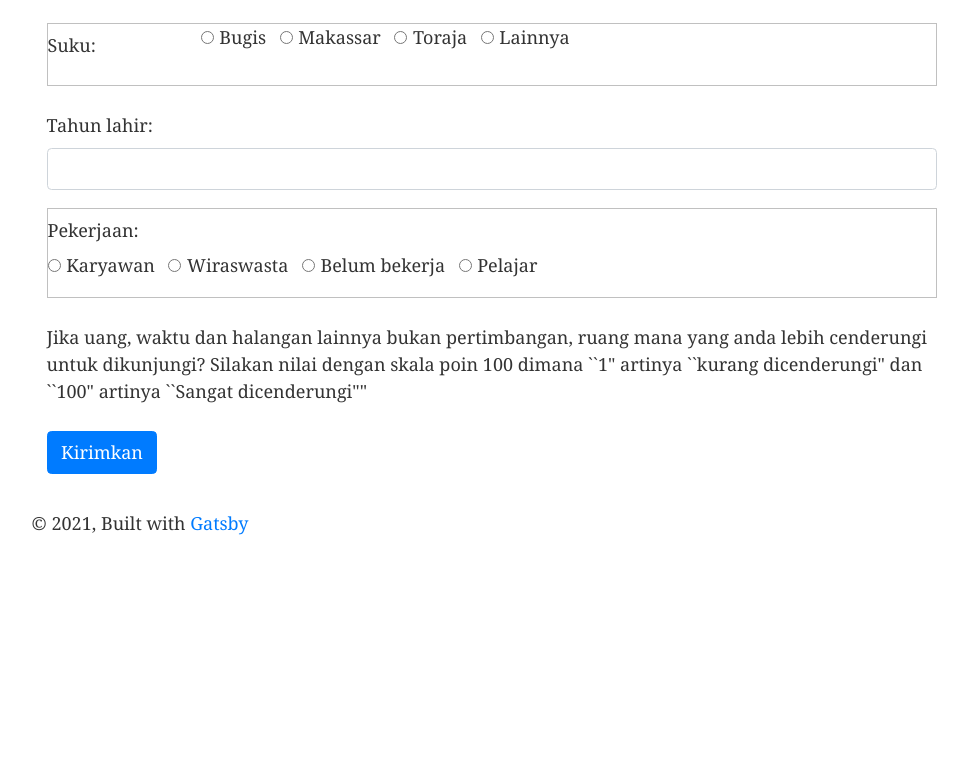
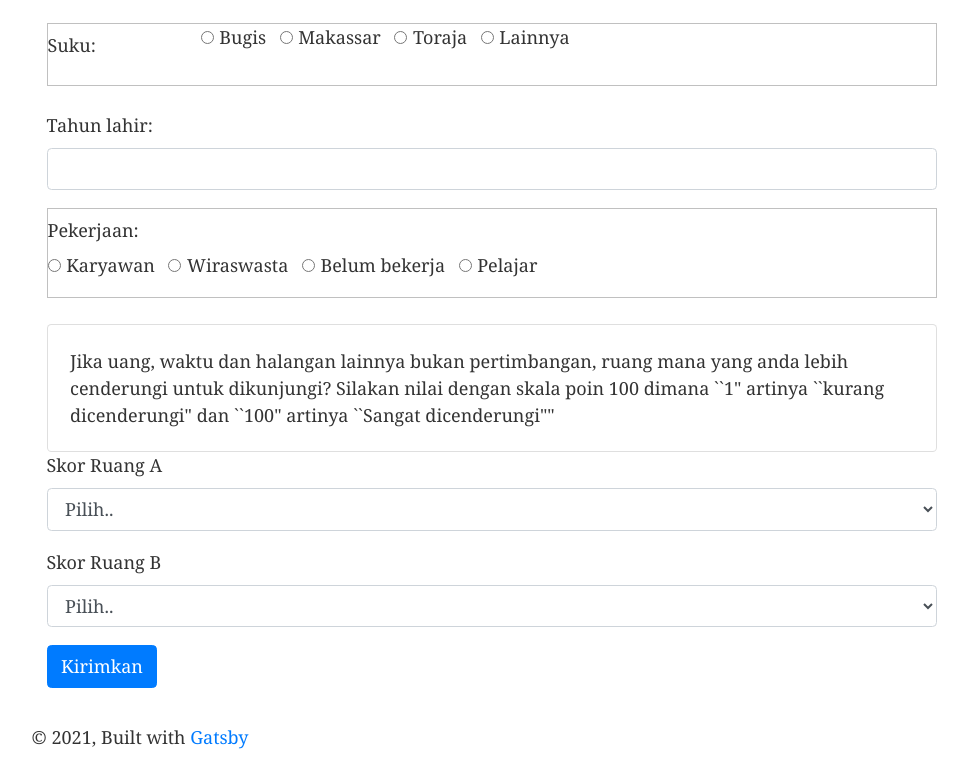
Before and after one commit to 777uliahshafar/formikform-templ, a Gatsby site: page / in a window 1280 px wide. Shown: the part 579-1356 px from the top of the page, without its empty margins (148-1116 px from the left). Before the commit the page ends 1142 px from the top, so only its background shows below. Built offline with nearby package versions, Linux system fonts and the light colour scheme; Gatsby itself is replaced by a stand-in of ours.

Commit message:
done form.select

```diff
--- a/src/pages/index.js
+++ b/src/pages/index.js
@@ -4,7 +4,7 @@ import 'bootstrap/dist/css/bootstrap.min.css'
 import SEO from '../components/seo'
 import Layout from '../components/layout'
 
-import { Form, Button, Container, Row, Col } from 'react-bootstrap'
+import { Form, Button, Container, Row, Col, Card } from 'react-bootstrap'
 import { navigate } from 'gatsby'
 
 const IndexPage = () => {
@@ -219,13 +219,36 @@ const IndexPage = () => {
             </Form.Group>
           </fieldset>
 
-          <p>
+          <Card body>
+            {' '}
             Jika uang, waktu dan halangan lainnya bukan pertimbangan, ruang mana
             yang anda lebih cenderungi untuk dikunjungi? Silakan nilai dengan
             skala poin 100 dimana ``1" artinya ``kurang dicenderungi" dan ``100"
             artinya ``Sangat dicenderungi""
-          </p>
+          </Card>
+          <Form.Group controlId="formRank">
+            <Form.Label>Skor Ruang A</Form.Label>
+            <Form.Control as="select">
+              <option value="0">Pilih..</option>
+              <option value="20">20</option>
+              <option value="40">40</option>
+              <option value="60">60</option>
+              <option value="80">80</option>
+              <option value="100">100</option>
+            </Form.Control>
+          </Form.Group>
 
+          <Form.Group controlId="formRank2">
+            <Form.Label>Skor Ruang B</Form.Label>
+            <Form.Control as="select">
+              <option value="0">Pilih..</option>
+              <option value="20">20</option>
+              <option value="40">40</option>
+              <option value="60">60</option>
+              <option value="80">80</option>
+              <option value="100">100</option>
+            </Form.Control>
+          </Form.Group>
           <Button variant="primary" type="submit">
             Kirimkan
           </Button>
```
